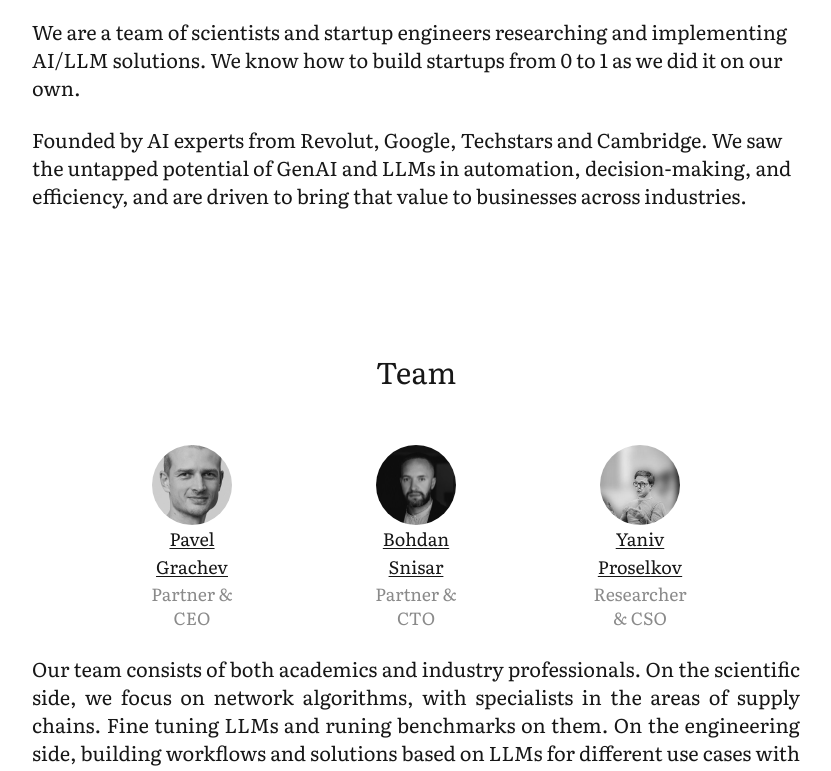
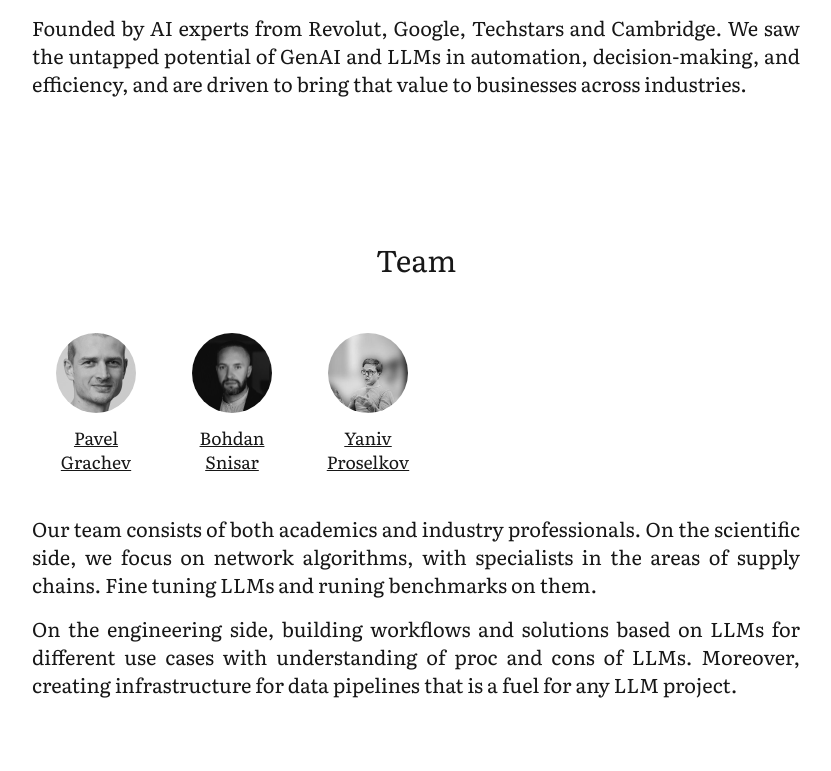
Before and after one commit to overvu-solutions/www.overvu-solutions, a Next.js app: page / in a window 1280 px wide. Shown: the part 860-1631 px from the top of the page, without its empty margins (224-1055 px from the left). Built offline with nearby package versions, Linux system fonts and the light colour scheme.

Commit message:
minor changes

```diff
--- a/app/globals.css
+++ b/app/globals.css
@@ -102,7 +102,8 @@ body {
 }
 
 .header {
-  margin: 120px 0 80px;
+  margin-bottom: 60px;
+  margin-top: 60px;
 }
 
 
--- a/app/layout.tsx
+++ b/app/layout.tsx
@@ -34,11 +34,10 @@ export default function RootLayout({
   return (
     <html lang="en">
       <body className={`${font.className} `}>
-        <header className="header flex  justify-center items-baseline w-full mt-2 w-full ">
+        <header className="header flex justify-center items-baseline w-full mt-2 w-full ">
           <a className="text-2xl" href="/">
             ㄖVERVUE
           </a>
-
           <nav className="ml-20 flex justify-start  gap-7 text-xl">
             {/* <a
               href="mailto:partners@overvue.solutions"
--- a/app/page.tsx
+++ b/app/page.tsx
@@ -2,101 +2,34 @@ import Image from "next/image";
 
 const Avatar = ({
   pic,
-  alt,
   name,
   link,
 }: {
   pic: string;
-  alt: string;
   name: string;
   link: string;
 }) => {
-  const w = '25';
+  const w = "25";
   return (
-    <div className=" w-full md:w-36 flex flex-col">
-      <div className="p-0 flex justify-center">
-        <img src={pic} className={`grayscale hover:grayscale-0 duration-500 rounded-full avatar`} alt="" />
+    <div className=" w-full md:w-24 flex flex-col mx-4">
+      <div className="pb-3 flex justify-center">
+        <img
+          src={pic}
+          className={`grayscale hover:grayscale-0 duration-500 rounded-full avatar`}
+          alt=""
+        />
       </div>
-      <div className="description">
-        <a href={link} className="underline underline-offset-2 text-lg">
-          {name}
-        </a>{" "}
-        <br className="py-1" />
-        <div className="light">{alt}</div>
+      <div className="flex text-center">
+        <a href={link}>
+          <h5 className="underline">{name}</h5>
+        </a>
       </div>
     </div>
   );
 };
 
-export default function Home() {
+const Brands = () => {
   return (
-    <div className="grid  items-center justify-items-center min-h-screen  pb-20 gap-16 sm:p-1 ">
-    <main className="flex flex-col gap-8 row-start-2 items-center sm:items-start max-w-screen-md">
-      <div className="flex w-full justify-center">
-        <Image
-          alt="logo"
-          loading="lazy"
-          width="909"
-          height="589"
-          decoding="async"
-          data-nImage="1"
-          className="h-auto w-60"
-          src="/hero.png"
-        />
-      </div>
-      <div className="w-full flex justify-center">
-        <div className=" text-center mt-1 max-w-screen-md">
-          <div className="text-left text-3xl md:text-4xl pb-2 mb-12">
-            Overvue is an independent GenAI consulting and product company
-          </div>
-          <div className="text-left text-xl mt-6">
-            We are a team of scientists and startup engineers researching
-            and implementing AI/LLM solutions. We know how to build startups
-            from 0 to 1 as we did it on our own.
-          </div>
-          <div className="text-left text-xl mt-6">
-            Founded by AI experts from Revolut, Google, Techstars and
-            Cambridge. We saw the untapped potential of GenAI and LLMs in
-            automation, decision-making, and efficiency, and are driven to
-            bring that value to businesses across industries.
-          </div>
-        </div>
-      </div>
-      <div className="w-full justify-center pt-28 sm:pt-28">
-        <h3 className="text-center text-3xl mb-14">Team</h3>
-        <div className="flex flex-col md:flex-row justify-center flex-wrap gap-8 md:gap-20 ">
-          <Avatar
-            pic="i/pavel.jpg"
-            alt="Partner &amp; CEO"
-            name="Pavel Grachev"
-            link="https://www.linkedin.com/in/pgrach/"
-          />
-          <Avatar
-            pic="i/bohdan.jpg"
-            alt="Partner &amp; CTO"
-            name="Bohdan Snisar"
-            link="https://www.linkedin.com/in/bsnisar/"
-          />
-          <Avatar
-            pic="i/yaniv.jpg"
-            alt="Researcher &amp; CSO"
-            name="Yaniv Proselkov"
-            link="https://www.linkedin.com/in/yaniv-proselkov/"
-          />
-        </div>
-        <div className="flex justify-center">
-          <div className="text-justify text-xl max-w-screen-md">
-            Our team consists of both academics and industry professionals.
-            On the scientific side, we focus on network algorithms, with
-            specialists in the areas of supply chains. Fine tuning LLMs and
-            runing benchmarks on them. On the engineering side, building
-            workflows and solutions based on LLMs for different use cases
-            with understanding of proc and cons of LLMs. Moreover, creating
-            infrastructure for data pipelines that is a fuel for any LLM
-            project.
-          </div>
-        </div>
-        <div className="w-full pt-10 sm:pt-10">
     <ul className="flex flex-wrap items-center justify-center gap-x-10 sm:gap-x-20">
       <li className="h-auto w-[130px] sm:h-auto sm:w-[170px]">
         <Image
@@ -158,10 +91,82 @@ export default function Home() {
         />
       </li>
     </ul>
+  );
+};
+
+export default function Home() {
+  return (
+    <div className="grid items-center justify-items-center min-h-screen  pb-20 gap-16 px-4 sm:p-1 ">
+      <div className="flex w-full justify-center">
+        <Image
+          alt="logo"
+          loading="lazy"
+          width="909"
+          height="589"
+          decoding="async"
+          data-nImage="1"
+          className="h-auto w-60"
+          src="/hero.png"
+        />
+      </div>
+      <main className="flex flex-col gap-8 row-start-2 items-center sm:items-start max-w-screen-md">
+        <div className="w-full flex justify-center">
+          <div className=" text-center mt-1 max-w-screen-md">
+            <div className="text-left text-3xl md:text-4xl pb-2 mb-12">
+              Overvue is an independent GenAI consulting and product company
+            </div>
+            <div className="text-left text-xl mt-6 text-justify">
+              We are a team of scientists and startup engineers researching and
+              implementing AI/LLM solutions. We know how to build startups from
+              0 to 1 as we did it on our own.
+            </div>
+            <div className="text-left text-xl mt-6 text-justify">
+              Founded by AI experts from Revolut, Google, Techstars and
+              Cambridge. We saw the untapped potential of GenAI and LLMs in
+              automation, decision-making, and efficiency, and are driven to
+              bring that value to businesses across industries.
+            </div>
+          </div>
+        </div>
+        <div className="w-full justify-center pt-28 sm:pt-28">
+          <h3 className="text-center text-3xl mb-14">Team</h3>
+          <div className="flex flex-col md:flex-row justify-start flex-wrap gap-2 md:gap-2 mb-10 ">
+            <Avatar
+              pic="i/pavel.jpg"
+              name="Pavel Grachev"
+              link="https://www.linkedin.com/in/pgrach/"
+            />
+            <Avatar
+              pic="i/bohdan.jpg"
+              name="Bohdan Snisar"
+              link="https://www.linkedin.com/in/bsnisar/"
+            />
+            <Avatar
+              pic="i/yaniv.jpg"
+              name="Yaniv Proselkov"
+              link="https://www.linkedin.com/in/yaniv-proselkov/"
+            />
+          </div>
+          <div className="justify-center">
+            <div className="text-justify text-xl max-w-screen-md mb-4">
+              Our team consists of both academics and industry professionals. On
+              the scientific side, we focus on network algorithms, with
+              specialists in the areas of supply chains. Fine tuning LLMs and
+              runing benchmarks on them.
+            </div>
+            <div className="text-justify text-xl max-w-screen-md">
+            On the engineering side, building
+              workflows and solutions based on LLMs for different use cases with
+              understanding of proc and cons of LLMs. Moreover, creating
+              infrastructure for data pipelines that is a fuel for any LLM
+              project.
+            </div>
+          </div>
+          <div className="w-full pt-10 sm:pt-10">
+            <Brands />
           </div>
         </div>
       </main>
-
     </div>
   );
 }
```
Also changed, not shown: app/favicon-16x16.png (deleted), app/favicon-32x32.png (deleted). Lines whose indentation alone changed are shown as unchanged.
